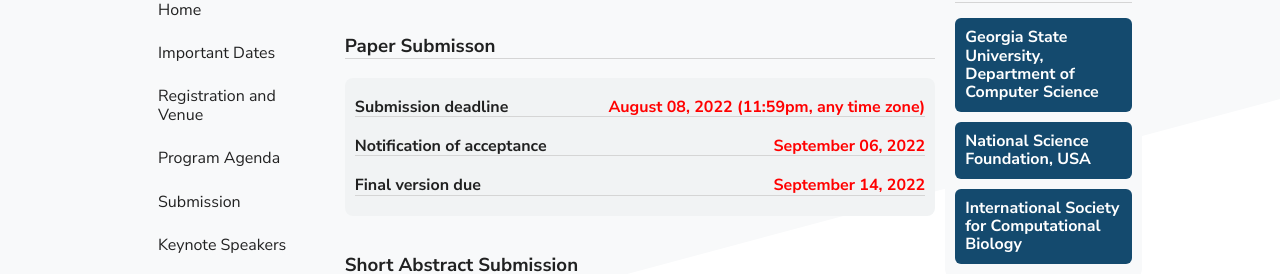
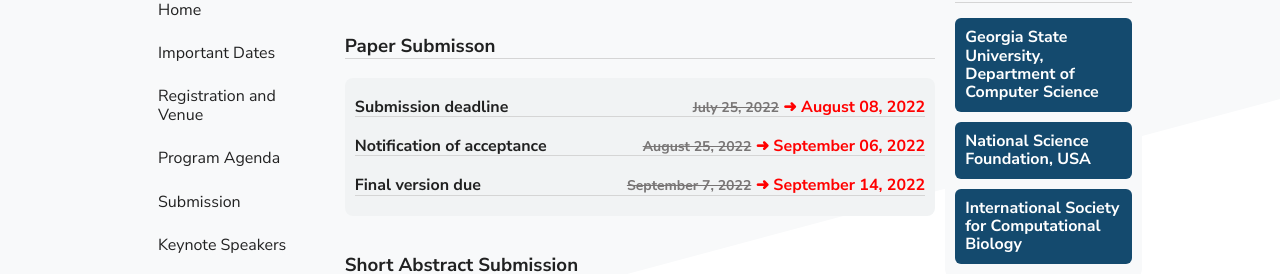
Before and after one commit to Mangul-Lab-USC/_ISBRA22, a Next.js app: page /dates in a window 1280 px wide. Shown: the part 428-702 px from the top of the page. Built offline with nearby package versions, Linux system fonts and the light colour scheme.

Commit message:
include previous deadline date

```diff
--- a/pages/dates.js
+++ b/pages/dates.js
@@ -13,15 +13,15 @@ function Dates() {
       <div className={styles.table}>
         <div className={styles.entry}>
           <div>Submission deadline</div>
-          <span>August 08, 2022 (11:59pm, any time zone)</span>
+          <span><span>July 25, 2022</span> ➜ August 08, 2022</span>
         </div>
         <div className={styles.entry}>
           <div>Notification of acceptance</div>
-          <span>September 06, 2022</span>
+          <span><span>August 25, 2022</span> ➜ September 06, 2022</span>
         </div>
         <div className={styles.entry}>
           <div>Final version due</div>
-          <span>September 14, 2022</span>
+          <span><span>September 7, 2022</span> ➜ September 14, 2022</span>
         </div>
       </div>
       <h3>Short Abstract Submission</h3>
--- a/styles/general.module.css
+++ b/styles/general.module.css
@@ -23,6 +23,13 @@
 .entry > span {
   color: red;
   font-weight: bold;
+}
+
+.entry > span > span {
+  color: var(--subtext);
+  font-weight: regular;
+  font-size: 14px;
+  text-decoration: line-through;
 }
 
 .image {
```
